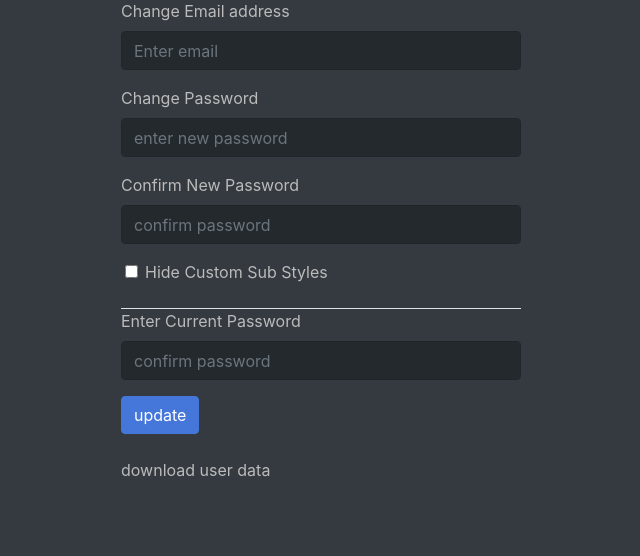
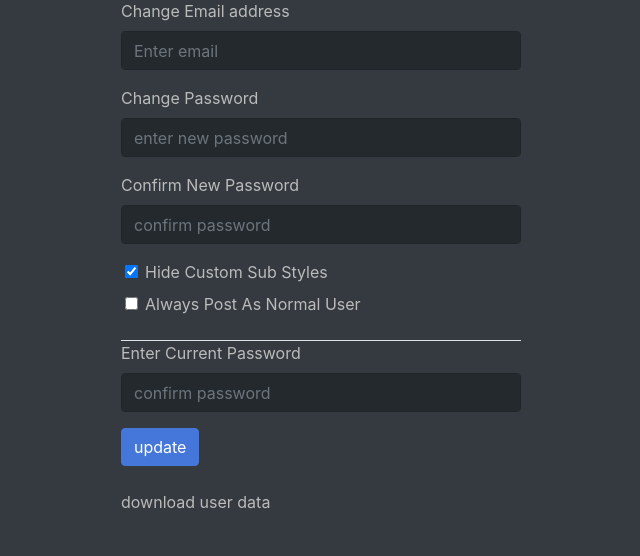
Before and after one commit to cc-d/ieddit, a Python web app: template app/templates/preferences.html in a window 1280 px wide. Shown: the part 89-645 px from the top of the page, without its empty margins (31-671 px from the left). Run offline with Jinja, Linux system fonts and the light colour scheme; the template is opened without the code that fills it, so the values that code supplies are empty; some web fonts are replaced.

Commit message:
added an option for admins/users to always post as a normal user by default

```diff
--- a/app/models.py
+++ b/app/models.py
@@ -27,6 +27,7 @@ class Iuser(db.Model):
     darkmode = db.Column(db.Boolean, default=False, nullable=False)
     hide_sub_style = db.Column(db.Boolean, default=False, nullable=False)
     pgp = db.Column(db.Boolean, default=False, nullable=False)
+    always_override = db.Column(db.Boolean, default=False, nullable=False)
 
     def get_recent_comments(self, limit=15, deleted=False):
         coms = db.session.query(Comment).filter_by(author_id=self.id, deleted=deleted).order_by(Comment.created.desc()).limit(limit).all()
--- a/app/templates/comment-reply.html
+++ b/app/templates/comment-reply.html
@@ -30,7 +30,11 @@
 
 	{% if session['admin'] or is_modv %}
 		<label for="normal-checkbox"> non-mod?</label>
-		<input type='checkbox' name='override' id="normal-checkbox">
+		{% if session['always_override'] == True %}
+			<input type='checkbox' name='override' id="normal-checkbox" checked>
+		{% else %}
+			<input type='checkbox' name='override' id="normal-checkbox">
+		{% endif %}
 	{% endif %}
 
 	{% endif %}
--- a/app/templates/preferences.html
+++ b/app/templates/preferences.html
@@ -18,9 +18,17 @@
     </div>
     <div class="form-group preference-option">
         {% if user.hide_sub_style == True %}
-    <input type="checkbox" class="form-check-input" id="exampleInputCheckbox1" name='hide_sub_style' checked><label for="exampleInputCheckbox1">Hide Custom Sub Styles</label>
+          <input type="checkbox" class="form-check-input" id="hide-sub-style-box" name='hide_sub_style' checked><label for="hide-sub-style-box">Hide Custom Sub Styles</label>
         {% else %}
-    <input type="checkbox" class="form-check-input" id="exampleInputCheckbox1" name='hide_sub_style'><label for="exampleInputCheckbox1">Hide Custom Sub Styles</label>
+          <input type="checkbox" class="form-check-input" id="hide-sub-style-box" name='hide_sub_style' checked><label for="hide-sub-style-box">Hide Custom Sub Styles</label>
+        {% endif %}
+
+        <br>
+
+        {% if user.always_override == True %}
+          <input type="checkbox" class="form-check-input" id="always-post-as-user" name='always_override' checked><label for="always-post-as-user">Always Post As Normal User</label>
+        {% else %}
+          <input type="checkbox" class="form-check-input" id="always-post-as-user" name='always_override'><label for="always-post-as-user">Always Post As Normal User</label>
         {% endif %}
 
     </div>
```
Also changed, not shown: app/blueprints/user.py (+15 -4 lines), app/templates/create_post.html (+6 -5 lines), app/templates/reply-box.html (deleted). Lines whose indentation alone changed are shown as unchanged.
